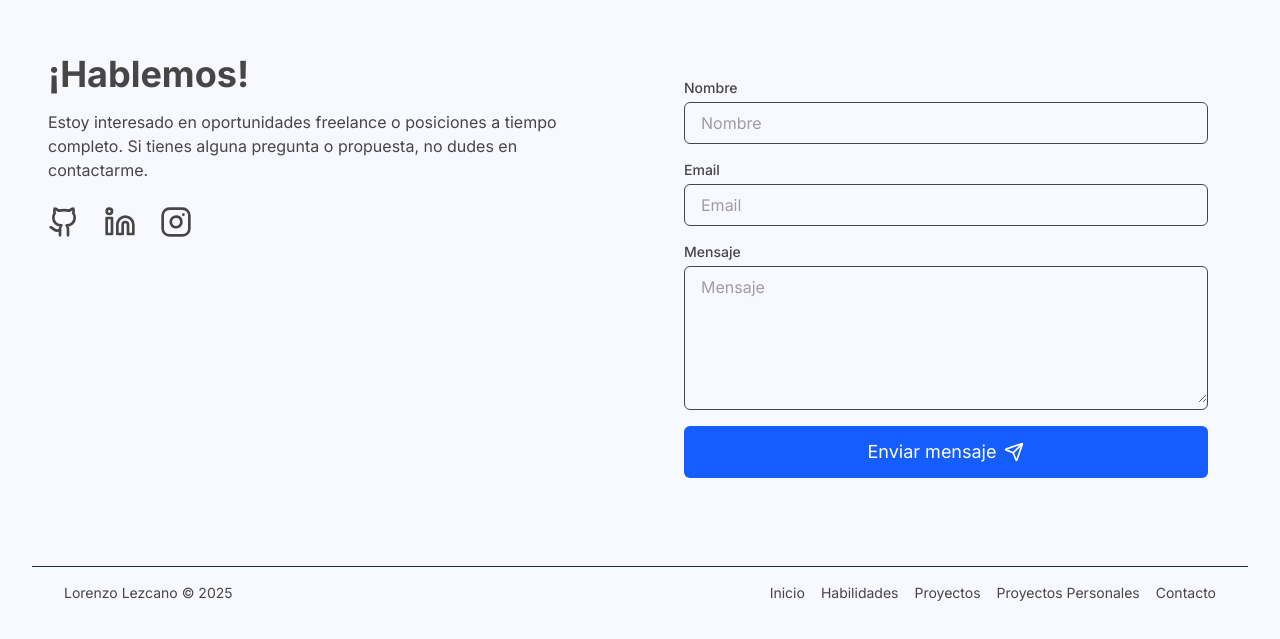
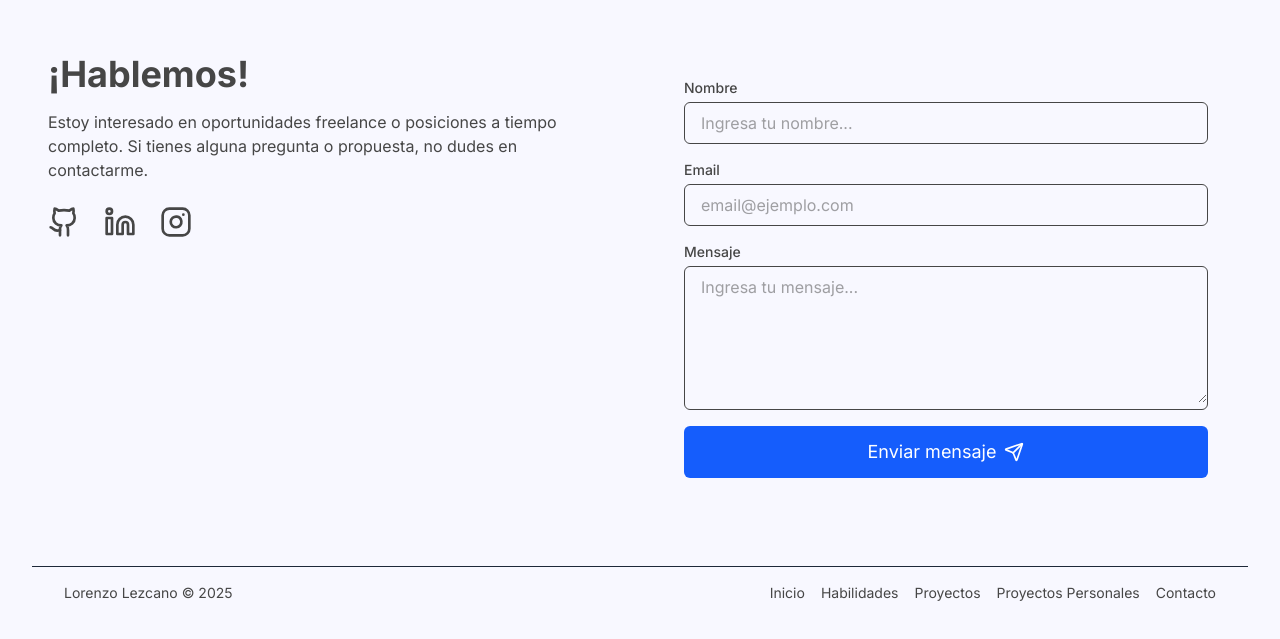
Before and after one commit to lordlez/my-portfolio, a Next.js app: page / in a window 1280 px wide. Shown: the part 4566-5205 px from the top of the page. Built offline with nearby package versions, Linux system fonts and the light colour scheme.

Commit message:
add placeholder

```diff
--- a/src/components/contact.tsx
+++ b/src/components/contact.tsx
@@ -260,7 +260,7 @@ export default function Contact() {
                     id="name"
                     name="name"
                     required
-                    placeholder={t.contact.name}
+                    placeholder={t.contact.namePlaceholder}
                     className="w-full px-4 py-2 bg-background text-foreground rounded-md focus:outline-none border-none"
                     style={{ WebkitTextFillColor: "inherit", color: "inherit" }}
                   />
@@ -284,7 +284,7 @@ export default function Contact() {
                     id="email"
                     name="email"
                     required
-                    placeholder={t.contact.email}
+                    placeholder={t.contact.emailPlaceholder}
                     className="w-full px-4 py-2 bg-background text-foreground rounded-md focus:outline-none border-none"
                     style={{ WebkitTextFillColor: "inherit", color: "inherit" }}
                   />
@@ -308,7 +308,7 @@ export default function Contact() {
                     name="message"
                     required
                     rows={5}
-                    placeholder={t.contact.message}
+                    placeholder={t.contact.messagePlaceholder}
                     className="w-full px-4 py-2 bg-background text-foreground rounded-md focus:outline-none border-none"
                     style={{ WebkitTextFillColor: "inherit", color: "inherit" }}
                   />
--- a/src/locales/en.json
+++ b/src/locales/en.json
@@ -31,6 +31,9 @@
     "name": "Name",
     "email": "Email",
     "message": "Message",
+    "namePlaceholder": "Enter your name...",
+    "emailPlaceholder": "email@example.com",
+    "messagePlaceholder": "Enter yout message...",
     "send": "Send Message",
     "success": "Message sent successfully! I'll get back to you as soon as possible.",
     "error": "There was an error sending the message. Please try again.",
--- a/src/locales/es.json
+++ b/src/locales/es.json
@@ -31,6 +31,9 @@
     "name": "Nombre",
     "email": "Email",
     "message": "Mensaje",
+    "namePlaceholder": "Ingresa tu nombre...",
+    "emailPlaceholder": "email@ejemplo.com",
+    "messagePlaceholder": "Ingresa tu mensaje...",
     "send": "Enviar mensaje",
     "success": "¡Mensaje enviado con éxito! Te responderé lo antes posible.",
     "error": "Hubo un error al enviar el mensaje. Por favor, inténtalo de nuevo.",
--- a/src/locales/types.ts
+++ b/src/locales/types.ts
@@ -31,6 +31,9 @@ export interface Translations {
     name: string;
     email: string;
     message: string;
+    namePlaceholder: string;
+    emailPlaceholder: string;
+    messagePlaceholder: string;
     send: string;
     success: string;
     error: string;
```
